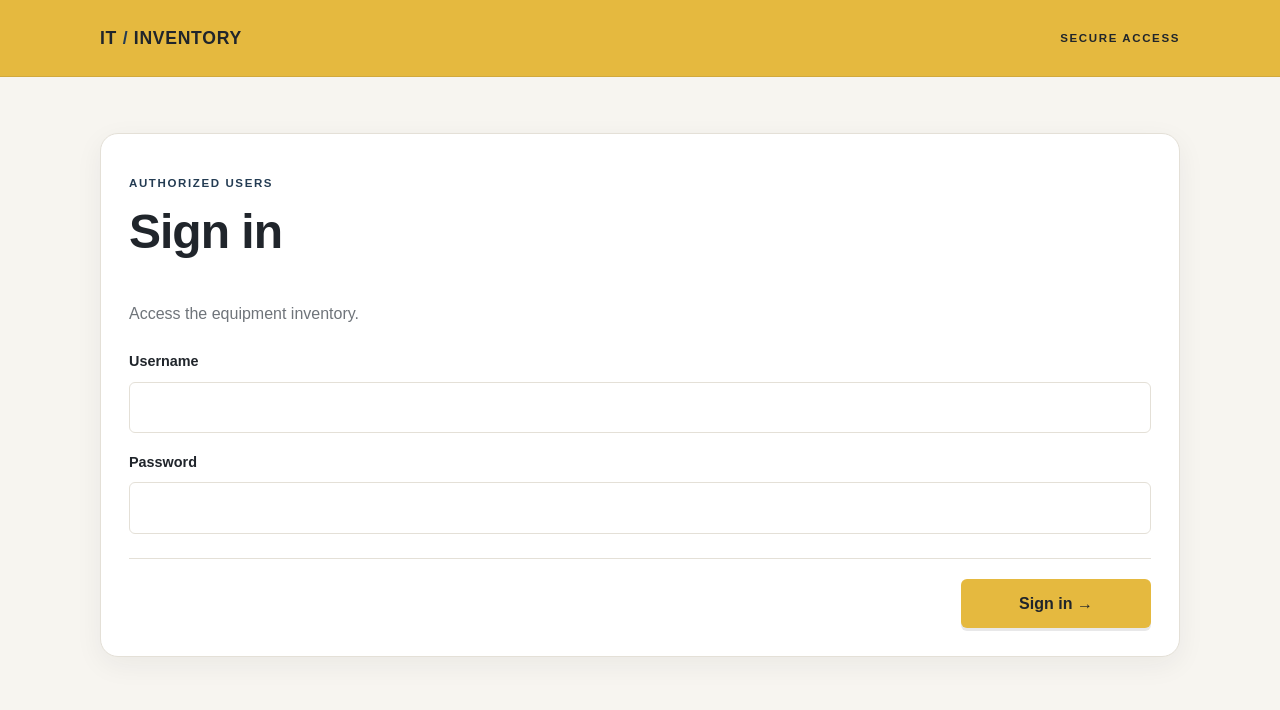
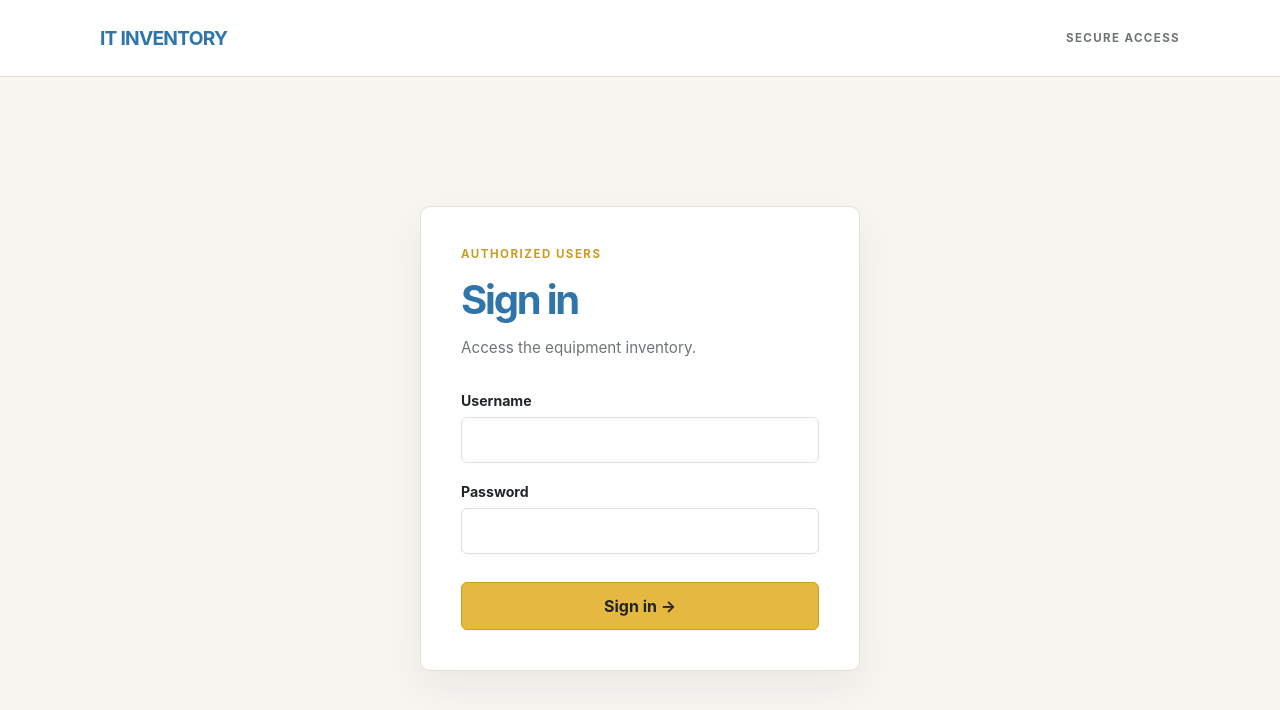
Before and after one commit to nicolas-savaris/Work, a website: page public/login.html in a window 1280 px wide. Drawn offline with Linux system fonts and the light colour scheme.

Commit message:
Style login page with project color palette

```diff
--- /dev/null
+++ b/public/CSS/login.css
@@ -0,0 +1,234 @@
+
+/* ========================================
+   IT Equipment Inventory
+   Login page
+======================================== */
+
+:root {
+    --color-ochre: #e5b93f;
+    --color-ochre-dark: #c99d24;
+    --color-ivory: #f7f5f0;
+    --color-white: #ffffff;
+    --color-charcoal: #20252b;
+    --color-navy: #2F74AB;
+    --color-muted: #6f747a;
+    --color-border: #e4e0d7;
+}
+
+/* Reset */
+
+* {
+    box-sizing: border-box;
+}
+
+body {
+    margin: 0;
+    min-height: 100vh;
+    background: var(--color-ivory);
+    color: var(--color-charcoal);
+    font-family: -apple-system, BlinkMacSystemFont, "Segoe UI",
+        sans-serif;
+    -webkit-font-smoothing: antialiased;
+}
+
+.container {
+    width: min(100% - 48px, 1080px);
+    margin-inline: auto;
+}
+
+/* Header */
+
+.site-header {
+    border-bottom: 1px solid var(--color-border);
+    background: var(--color-white);
+}
+
+.header-content {
+    min-height: 76px;
+    display: flex;
+    align-items: center;
+    justify-content: space-between;
+    gap: 24px;
+}
+
+.brand-mark {
+    color: var(--color-navy);
+    font-size: 1.2rem;
+    font-weight: 750;
+    letter-spacing: -0.04em;
+    text-decoration: none;
+}
+
+.brand-mark span {
+    color: var(--color-ochre-dark);
+}
+
+.header-label {
+    margin: 0;
+    color: var(--color-muted);
+    font-size: 0.72rem;
+    font-weight: 700;
+    letter-spacing: 0.12em;
+}
+
+/* Main layout */
+
+.page-content {
+    min-height: calc(100vh - 77px);
+    display: flex;
+    align-items: center;
+    justify-content: center;
+    padding-block: 56px;
+}
+
+/* Login card */
+
+.form-card {
+    width: 100%;
+    max-width: 440px;
+    padding: 40px;
+
+    background: var(--color-white);
+    border: 1px solid var(--color-border);
+    border-radius: 10px;
+
+    box-shadow: 0 16px 40px rgb(32 37 43 / 6%);
+}
+
+/* Heading */
+
+.form-heading {
+    margin-bottom: 32px;
+}
+
+.eyebrow {
+    margin: 0 0 14px;
+    color: var(--color-ochre-dark);
+    font-size: 0.72rem;
+    font-weight: 750;
+    letter-spacing: 0.13em;
+}
+
+.form-heading h1 {
+    margin: 0 0 12px;
+    color: var(--color-navy);
+    font-size: clamp(2rem, 5vw, 2.5rem);
+    font-weight: 700;
+    letter-spacing: -0.055em;
+}
+
+.form-heading > p:last-child {
+    margin: 0;
+    color: var(--color-muted);
+    font-size: 0.95rem;
+    line-height: 1.6;
+}
+
+/* Form */
+
+.form-grid {
+    display: grid;
+    grid-template-columns: 1fr;
+    gap: 20px;
+}
+
+.form-field {
+    display: flex;
+    flex-direction: column;
+    gap: 8px;
+}
+
+.form-field label {
+    color: var(--color-charcoal);
+    font-size: 0.88rem;
+    font-weight: 650;
+}
+
+.form-field input {
+    width: 100%;
+    min-height: 46px;
+    padding: 11px 13px;
+
+    background: var(--color-white);
+    color: var(--color-charcoal);
+    border: 1px solid var(--color-border);
+    border-radius: 6px;
+
+    font: inherit;
+    transition: border-color 180ms ease,
+                box-shadow 180ms ease;
+}
+
+.form-field input:focus {
+    outline: none;
+    border-color: var(--color-navy);
+    box-shadow: 0 0 0 3px rgb(36 60 83 / 12%);
+}
+
+/* Button */
+
+.form-actions {
+    margin-top: 28px;
+}
+
+.form-actions button {
+    width: 100%;
+    min-height: 48px;
+    padding: 13px 18px;
+
+    background: var(--color-ochre);
+    color: var(--color-charcoal);
+    border: 1px solid var(--color-ochre-dark);
+    border-radius: 6px;
+
+    font: inherit;
+    font-weight: 700;
+    cursor: pointer;
+
+    transition: background-color 180ms ease,
+                transform 180ms ease;
+}
+
+.form-actions button:hover {
+    background: var(--color-ochre-dark);
+}
+
+.form-actions button:active {
+    transform: translateY(1px);
+}
+
+.form-actions button:focus-visible {
+    outline: 3px solid var(--color-navy);
+    outline-offset: 3px;
+}
+
+/* Responsive */
+
+@media (max-width: 480px) {
+    .container {
+        width: calc(100% - 32px);
+    }
+
+    .header-content {
+        min-height: 68px;
+        gap: 12px;
+    }
+
+    .brand-mark {
+        font-size: 1rem;
+    }
+
+    .header-label {
+        font-size: 0.62rem;
+        letter-spacing: 0.07em;
+    }
+
+    .page-content {
+        min-height: calc(100vh - 69px);
+        padding-block: 32px;
+    }
+
+    .form-card {
+        padding: 28px 22px;
+    }
+}
--- a/public/CSS/style.css
+++ b/public/CSS/style.css
@@ -11,7 +11,7 @@
   --color-ivory: #f7f5f0;
   --color-white: #ffffff;
   --color-charcoal: #20252b;
-  --color-navy: #243c53;
+  --color-navy: #2F74AB;
   --color-muted: #6f747a;
   --color-border: #e4e0d7;
 
--- a/public/login.html
+++ b/public/login.html
@@ -4,14 +4,14 @@
 <head>
     <meta charset="UTF-8">
     <meta name="viewport" content="width=device-width, initial-scale=1.0">
+    <link rel="stylesheet" href="/CSS/login.css">
     <title>Sign in | IT Equipment Inventory</title>
-    <link rel="stylesheet" href="/css/style.css">
 </head>
 
 <body>
     <header class="site-header">
         <div class="container header-content">
-            <a class="brand-mark" href="/">IT<span> / </span>INVENTORY</a>
+            <a class="brand-mark" href="/">IT<span> </span>INVENTORY</a>
             <p class="header-label">SECURE ACCESS</p>
         </div>
     </header>
```
Also changed, not shown: server.js (+3 -4 lines).
